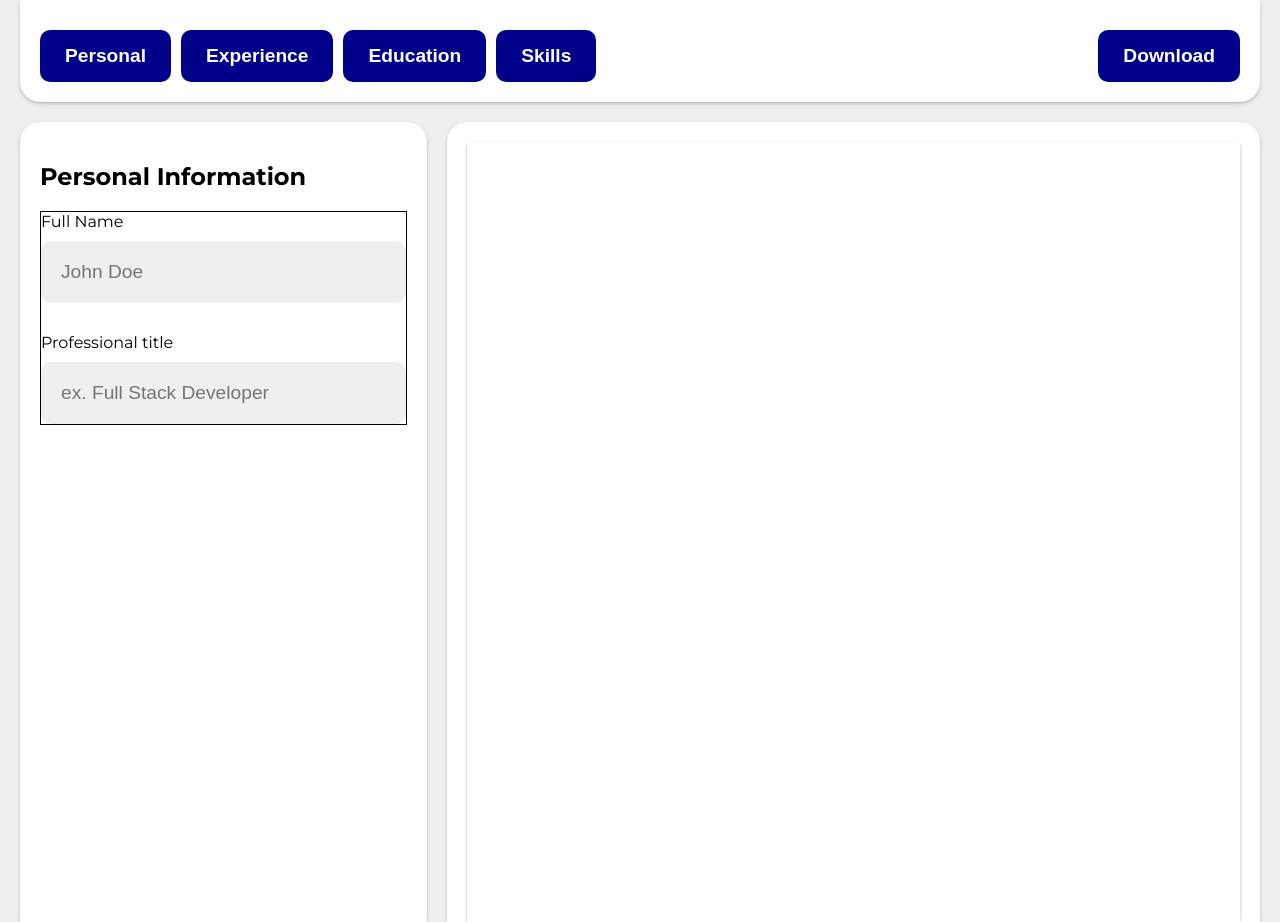
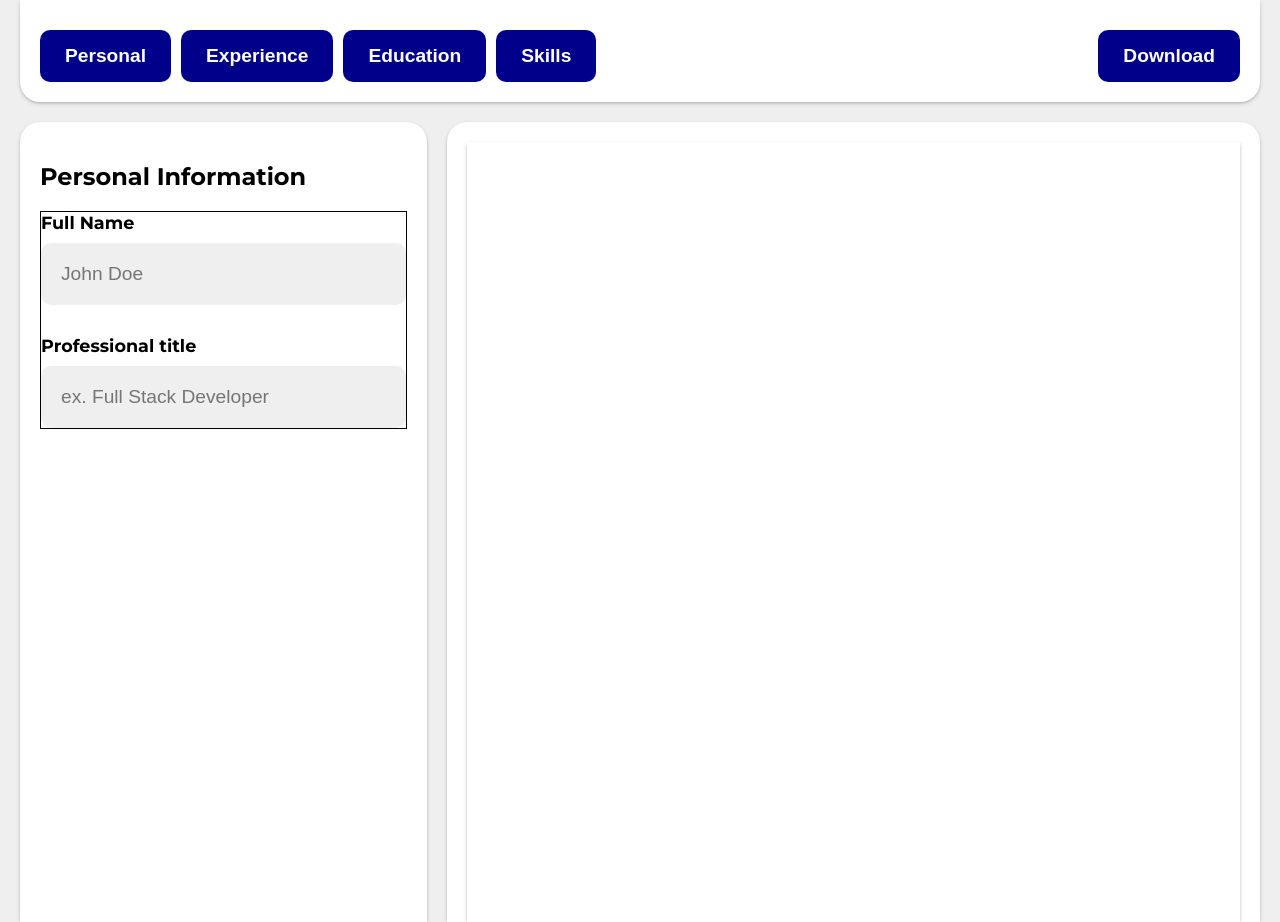
Before and after one commit to ArtemiiHH/cv-builder, a React (Vite) app: page / in a window 1280 px wide. Built offline with nearby package versions, Linux system fonts and the light colour scheme.

Commit message:
Style label text

```diff
--- a/src/styles/App.css
+++ b/src/styles/App.css
@@ -59,6 +59,11 @@ form {
   border: 1px solid black;
 }
 
+label {
+  font-size: 1.1rem;
+  font-weight: 700;
+}
+
 input {
   background-color: rgb(239, 239, 239);
   height: 60px;
```
